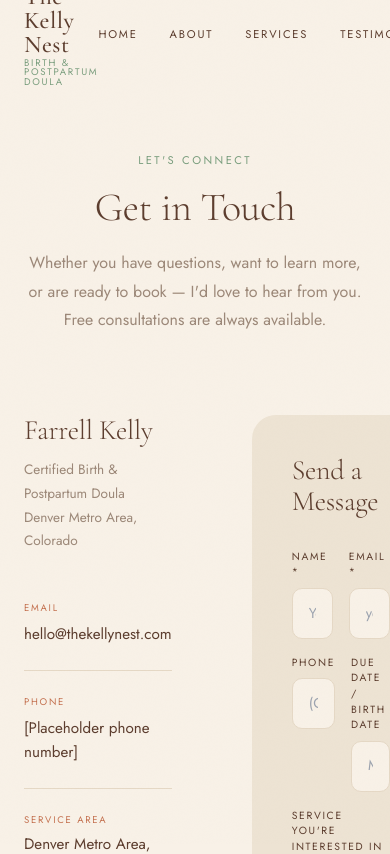
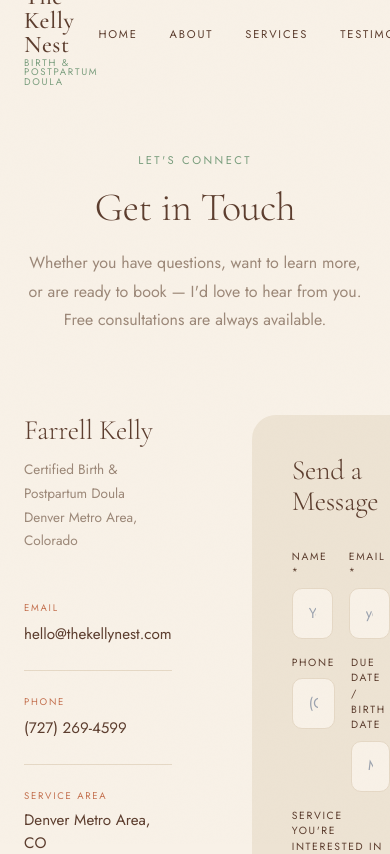
Before and after one commit to farrellbirthandbeyond/the-kelly-nest, a Next.js app: page /contact in a window 390 px wide. Shown: the top 854 px of the page. Built offline with nearby package versions, Linux system fonts and the light colour scheme.

Commit message:
Add real phone number

```diff
--- a/app/contact/page.js
+++ b/app/contact/page.js
@@ -72,7 +72,7 @@ export default function Contact() {
 
             {[
               { label: 'Email', value: 'hello@thekellynest.com', href: 'mailto:hello@thekellynest.com' },
-              { label: 'Phone', value: '[Placeholder phone number]', href: 'tel:+1' },
+              { label: 'Phone', value: '(727) 269-4599', href: 'tel:+17272694599' },
               { label: 'Service Area', value: 'Denver Metro Area, CO', href: null },
             ].map((c) => (
               <div key={c.label} style={{ marginBottom: '1.5rem', paddingBottom: '1.5rem', borderBottom: '1px solid var(--cream-deeper)' }}>
```
